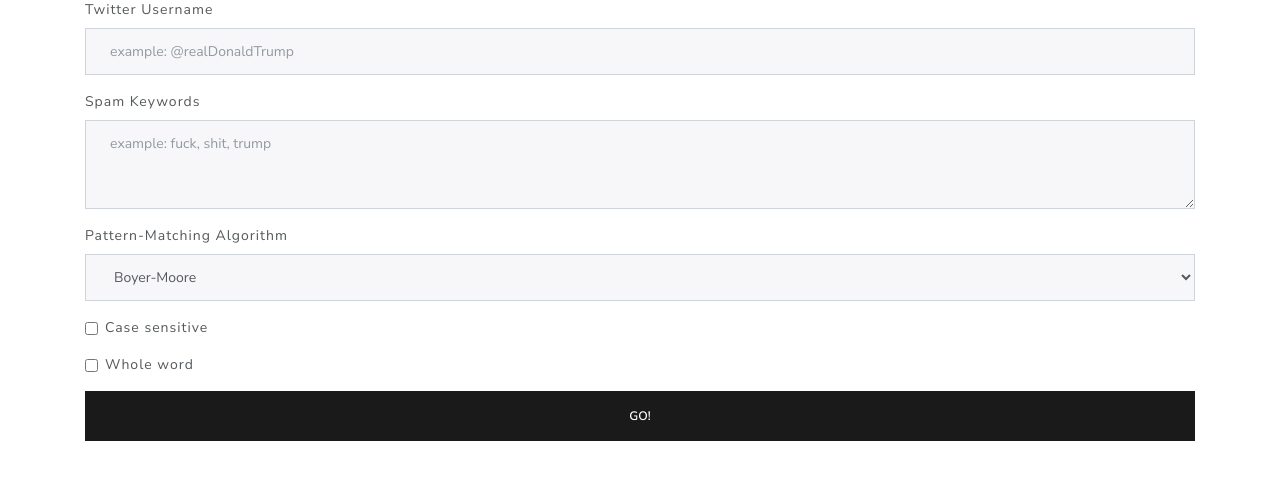
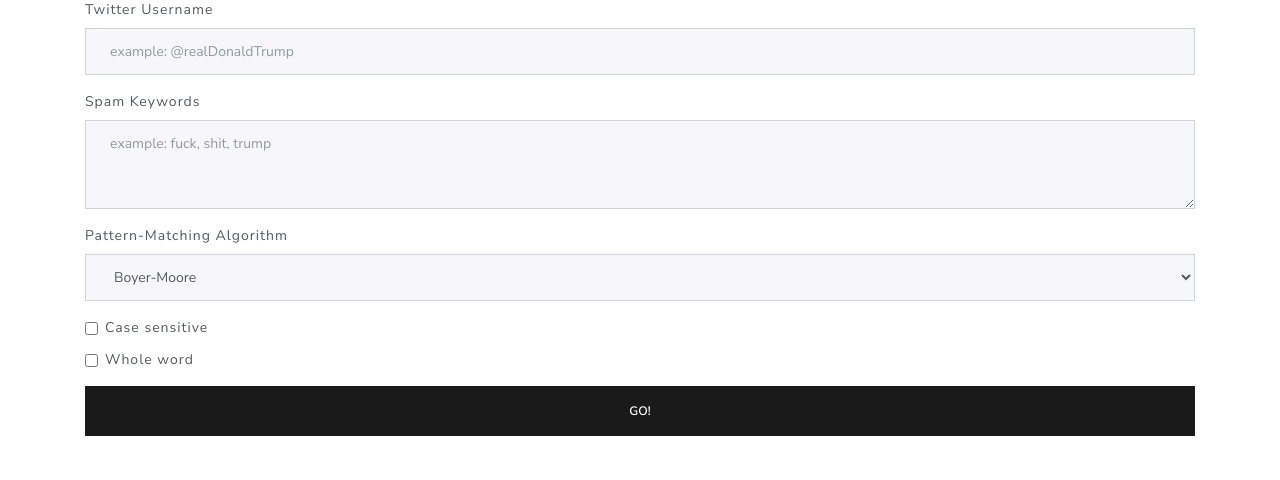
Before and after one commit to azkanab/IF2211-Algorithm_Strategies-Pattern_Matching, a PHP site: page / in a window 1280 px wide. Shown: the part 153-633 px from the top of the page. Run offline with PHP 8.4, Linux system fonts and the light colour scheme; some libraries are stand-ins or nearby versions.

Commit message:
Add margin for checkboxes

```diff
--- a/templates/home.php
+++ b/templates/home.php
@@ -58,7 +58,7 @@
                 <label class="form-check-label" for="caseSensitiveCheck">Case sensitive</label>
             </div>
 
-            <div class="form-group form-check">
+            <div class="form-group form-check" style="margin-top: -5px">
                 <input type="checkbox" class="form-check-input" id="wholeWordCheck" name="whole_word">
                 <label class="form-check-label" for="wholeWordCheck">Whole word</label>
             </div>
```
